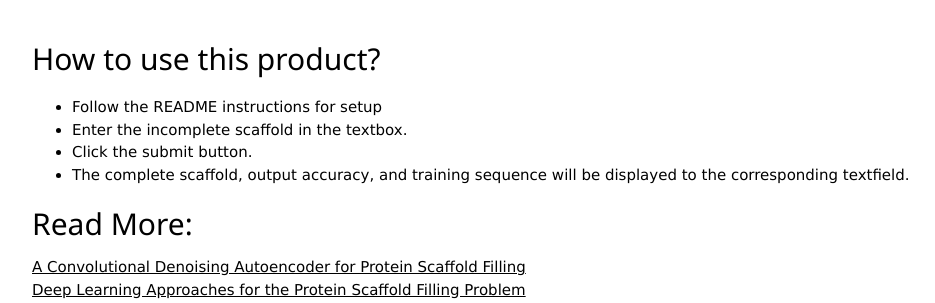
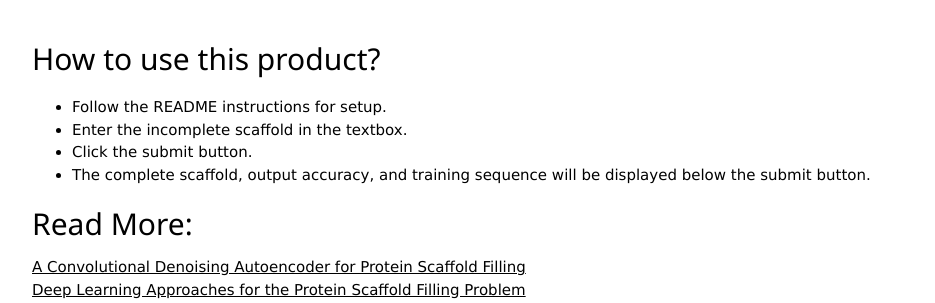
Before and after one commit to SyGitGud/ProteinSequencing, a Django app: page /infopage/ in a window 1280 px wide. Shown: the part 936-1239 px from the top of the page, without its empty margins (118-1053 px from the left). Run offline with Django 5.2, Linux system fonts and the light colour scheme; parts of the project's set-up code (start-up, migrations or seed data) failed here and were passed over.

Commit message:
Some updates

```diff
--- a/sequence/templates/information_page.html
+++ b/sequence/templates/information_page.html
@@ -44,15 +44,12 @@
 		<br>
 		<h2>Vision</h2>
 		<p>
-			The product's vision is to create an informative introduction to working with models that predict
-			complete protein scaffolds from incomplete protein scaffolds by using a clean and detailed
-			interface.
+			The product's vision is to create an informative introduction to working with models that predict complete protein scaffolds from incomplete protein scaffolds by using a clean and detailed interface.
 		</p>
 		<br>
-		<h2 class =>How does the model work?</h2>
+		<h2>How does the model work?</h2>
 		<p>
-			The model uses the k-nearest neighbor (KNN) algorithm to take an incomplete scaffold, fill in the
-			scaffold gaps, and output the complete scaffold and training data.
+			The model uses the k-nearest neighbor (KNN) algorithm to take an incomplete scaffold, fill in the scaffold gaps, and output the complete scaffold and training data.
 		</p>
 		<br>
 		<h2>What is the purpose of the model?</h2>
@@ -63,12 +60,10 @@
 		<br>
 		<h2>How to use this product?</h2>
 		<ul>
-			<li>Follow the README instructions for setup
+			<li>Follow the README instructions for setup.</li>
             <li>Enter the incomplete scaffold in the textbox.</li>
 			<li>Click the submit button.</li>
-			<li>
-				The complete scaffold, output accuracy, and training sequence will be displayed to the corresponding textfield.
-			</li>
+			<li>The complete scaffold, output accuracy, and training sequence will be displayed below the submit button.</li>
 		</ul>
 		<h2 >Read More:</h2>
 		<a href="https://link.springer.com/chapter/10.1007/978-981-99-7074-2_42" target="_blank"> A Convolutional Denoising Autoencoder for Protein Scaffold Filling</a> <br>
```
Also changed, not shown: README.md.
